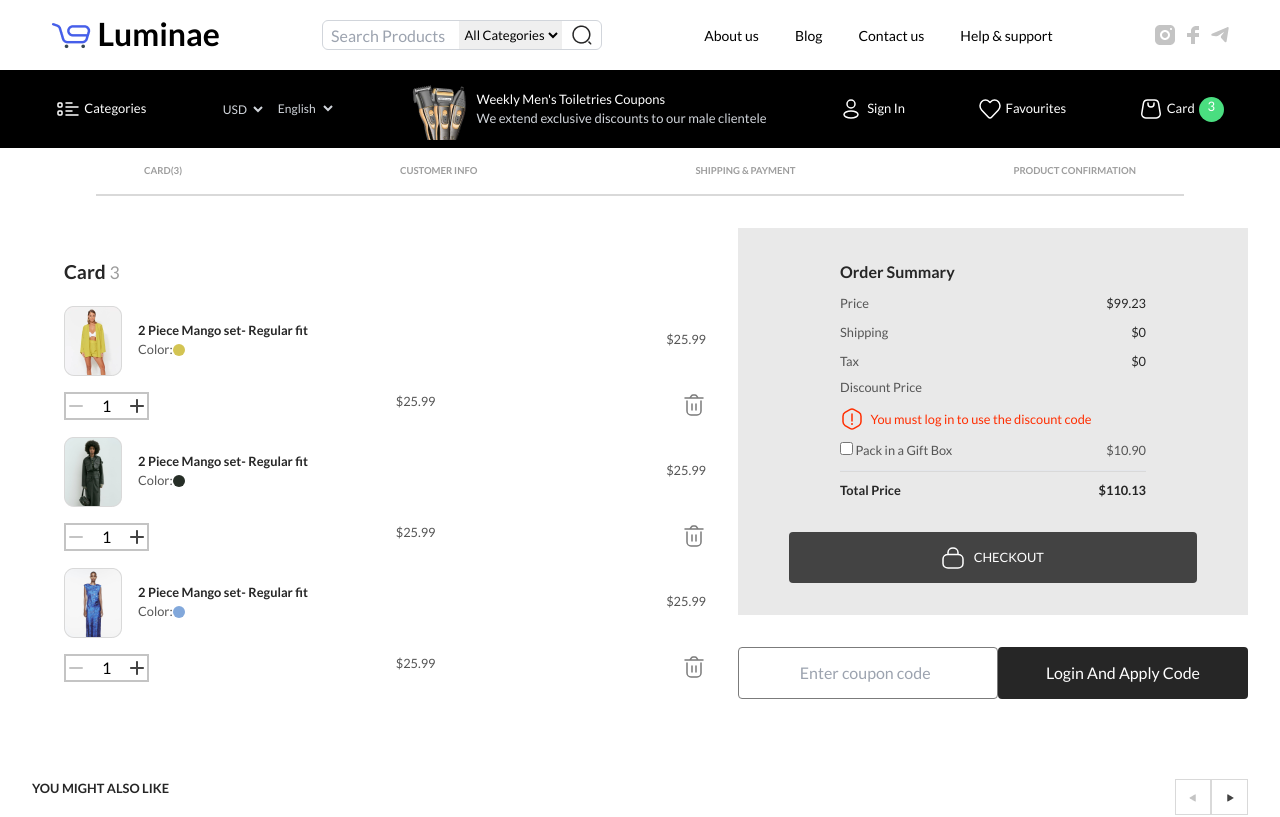
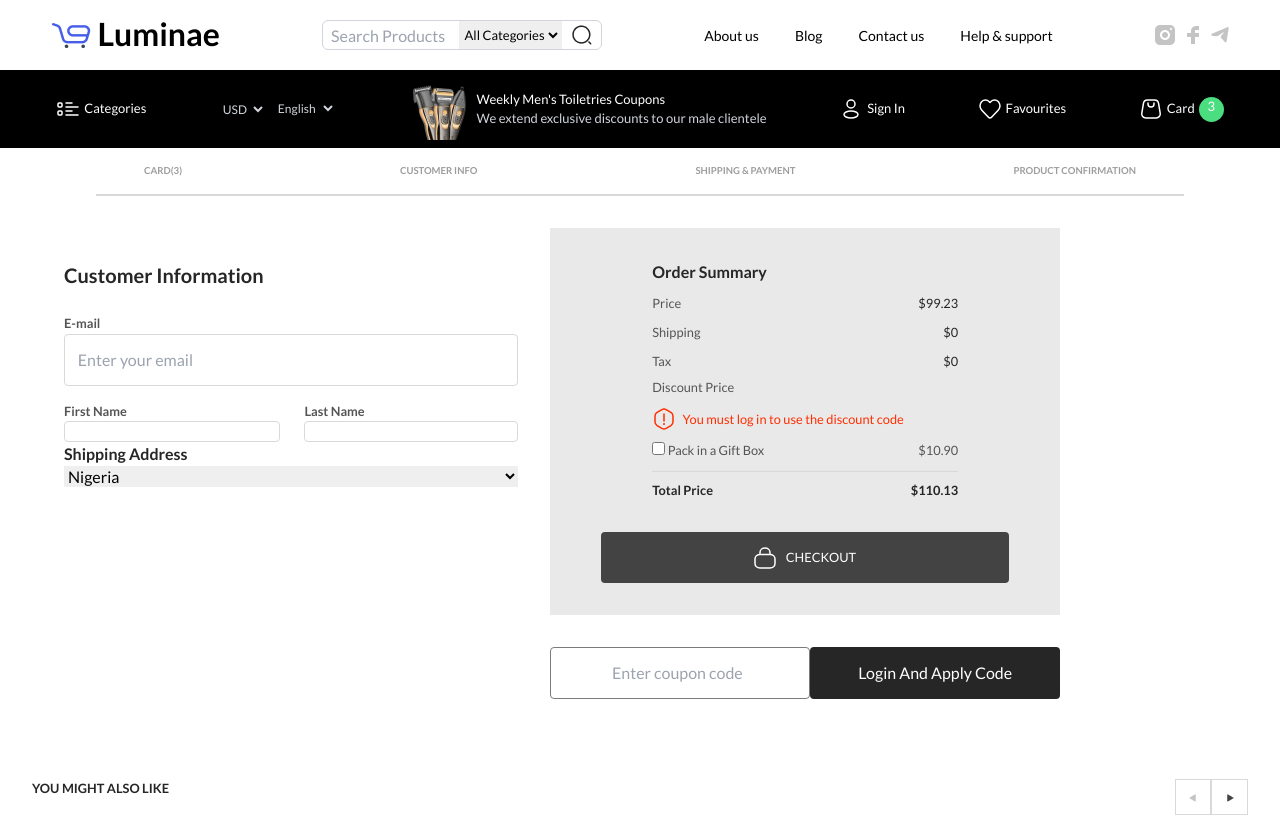
Before and after one commit to 9ightshade/Luminae-ecommerce-netisens, a React (Vite) app: page / in a window 1280 px wide. Shown: the top 817 px of the page. Built offline with nearby package versions, Linux system fonts and the light colour scheme.

Commit message:
customer info form

```diff
--- a/src/components/cardCheckout/CustomerInfo.jsx
+++ b/src/components/cardCheckout/CustomerInfo.jsx
@@ -1,14 +1,60 @@
 export const CustomerInfo = () => {
+  return (
+    <form className="p-[2em]">
+      <h1 className="text-[#262626] text-[1.25rem] font-[700] mb-[1em] ">
+        Customer Information
+      </h1>
+      <label htmlFor="email" className="text-[#555] text-[.8rem] font-[600]">
+        E-mail
+      </label>
+      <input
+        type="email"
+        name="email"
+        placeholder="Enter your email"
+        id="customer_email"
+        className="w-[100%] block rounded-[4px] border-[#D9D9D9] p-[.8em] border-[1px] bg-[#FFF]"
+      />
 
-    return (
-        <div>
+      <section className="flex gap-[1.5em] mt-[1em] ">
+        <label
+          htmlFor="firstname"
+          className="text-[#555] text-[.8rem] font-[600]"
+        >
+          First Name{" "}
+          <input
+            type="text"
+            name=""
+            id=""
+            className="rounded-[4px] border-[#D9D9D9] w-[100%] border-[1px] bg-[#FFF]"
+          />
+        </label>
 
+        <label
+          htmlFor="lastname"
+          className="text-[#555] text-[.8rem] font-[600]"
+        >
+          Last Name{" "}
+          <input
+            type="text"
+            name=""
+            id=""
+            className="rounded-[4px] border-[#D9D9D9] w-[100%] border-[1px] bg-[#FFF]"
+          />
+        </label>
+      </section>
 
+      <h3 className="text-[#262626] text-[1rem] font-[700]">
+        Shipping Address
+      </h3>
 
-
-    </div>
-
-
-)
-
-}
+      <label htmlFor="country">
+        <select name="country" id="country" className="block w-[100%]" >
+          <option value="Nigeria">Nigeria</option>
+          <option value="Canada">Canada</option>
+          <option value="Iceland">Iceland</option>
+          <option value="Burmingham">Burmingham</option>
+        </select>
+      </label>
+    </form>
+  );
+};
--- a/src/pages/Checkout.jsx
+++ b/src/pages/Checkout.jsx
@@ -1,4 +1,5 @@
-import { CartContent } from "../components/cardCheckout/CartContent";
+// import { CartContent } from "../components/cardCheckout/CartContent";
+import { CustomerInfo } from "../components/cardCheckout/CustomerInfo";
 import { NavCheckout } from "../components/cardCheckout/Navcheckout";
 import { OrderSummary } from "../components/cardCheckout/OrderSummary";
 import { Recommendations } from "../components/cardCheckout/Recommendations";
@@ -11,7 +12,7 @@ export const Checkout = () => {
       <Topnav/>
   <NavCheckout/>
       <div className="md:flex md:px-[2em] py-[2em] " >
-        <CartContent /> <OrderSummary />
+        <CustomerInfo/> <OrderSummary />
       </div>
       <Recommendations />
     </div>
```
